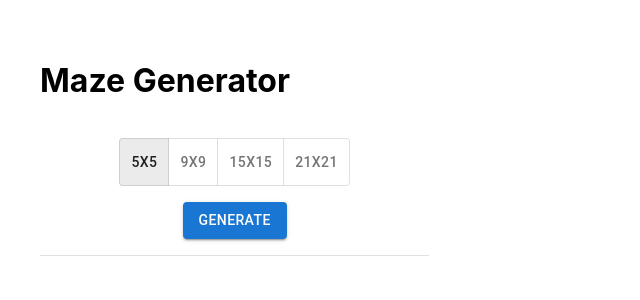
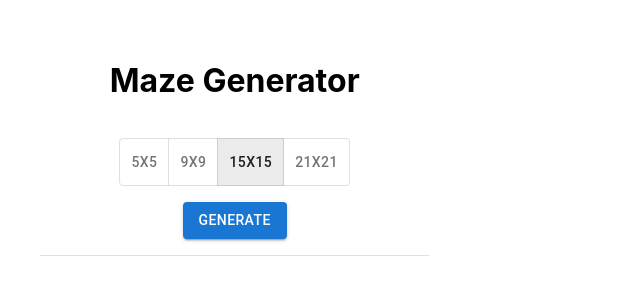
Before and after one commit to vakrilov/maze-generator, a React (Create React App) app: page / in a window 1280 px wide. Shown: the top 300 px of the page, without its empty margins (0-640 px from the left). Built offline with nearby package versions, Linux system fonts and the light colour scheme.

Commit message:
fix header

```diff
--- a/src/App.css
+++ b/src/App.css
@@ -11,6 +11,9 @@
   --cell-width: 32px;
 }
 
+h1 {
+  text-align: center;
+}
 .container {
   display: grid;
   justify-content: center;
--- a/src/App.tsx
+++ b/src/App.tsx
@@ -20,7 +20,7 @@ const AutoplayInterval = 20;
 type ShowPaths = "none" | "main" | "all";
 
 function App() {
-  const [size, setSize] = useState(5);
+  const [size, setSize] = useState(15);
   const [snapshots, setSnapshots] = useState<Maze[]>();
   const [step, setStep] = useState(0);
   const [showPaths, setShowPaths] = React.useState<ShowPaths>("all");
@@ -84,12 +84,13 @@ function App() {
   }, [size]);
 
   return (
-    <Grid2 spacing={2} container margin={4}>
-      <Grid2 xs={12}>
+    <Grid2 spacing={2} container margin={4} columns={3}>
+      <Grid2 xs={3} lg={1}>
         <h1>Maze Generator</h1>
       </Grid2>
+      <Grid2 xs={0} lg={2}></Grid2>
 
-      <Grid2 xs={12} lg={4}>
+      <Grid2 xs={3} lg={1}>
         <Stack spacing={2} alignItems="center" className="controls">
           <ToggleButtonGroup
             value={size}
@@ -149,7 +150,7 @@ function App() {
         </Stack>
       </Grid2>
 
-      <Grid2 xs={12} lg={8}>
+      <Grid2 xs={3} lg={2}>
         <div className="container">
           {snapshots &&
             snapshots[step].map((col, colIdx) =>
```
